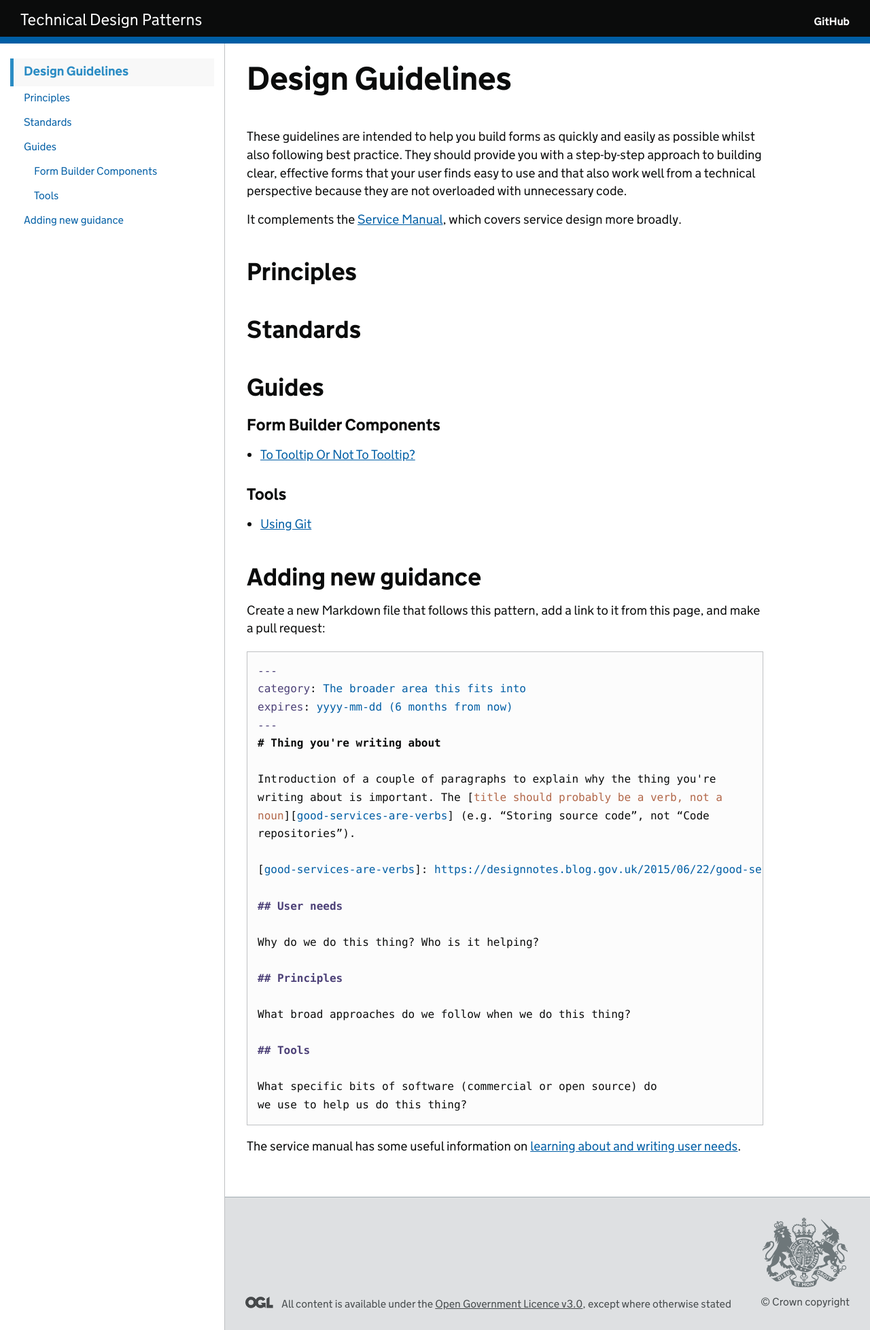
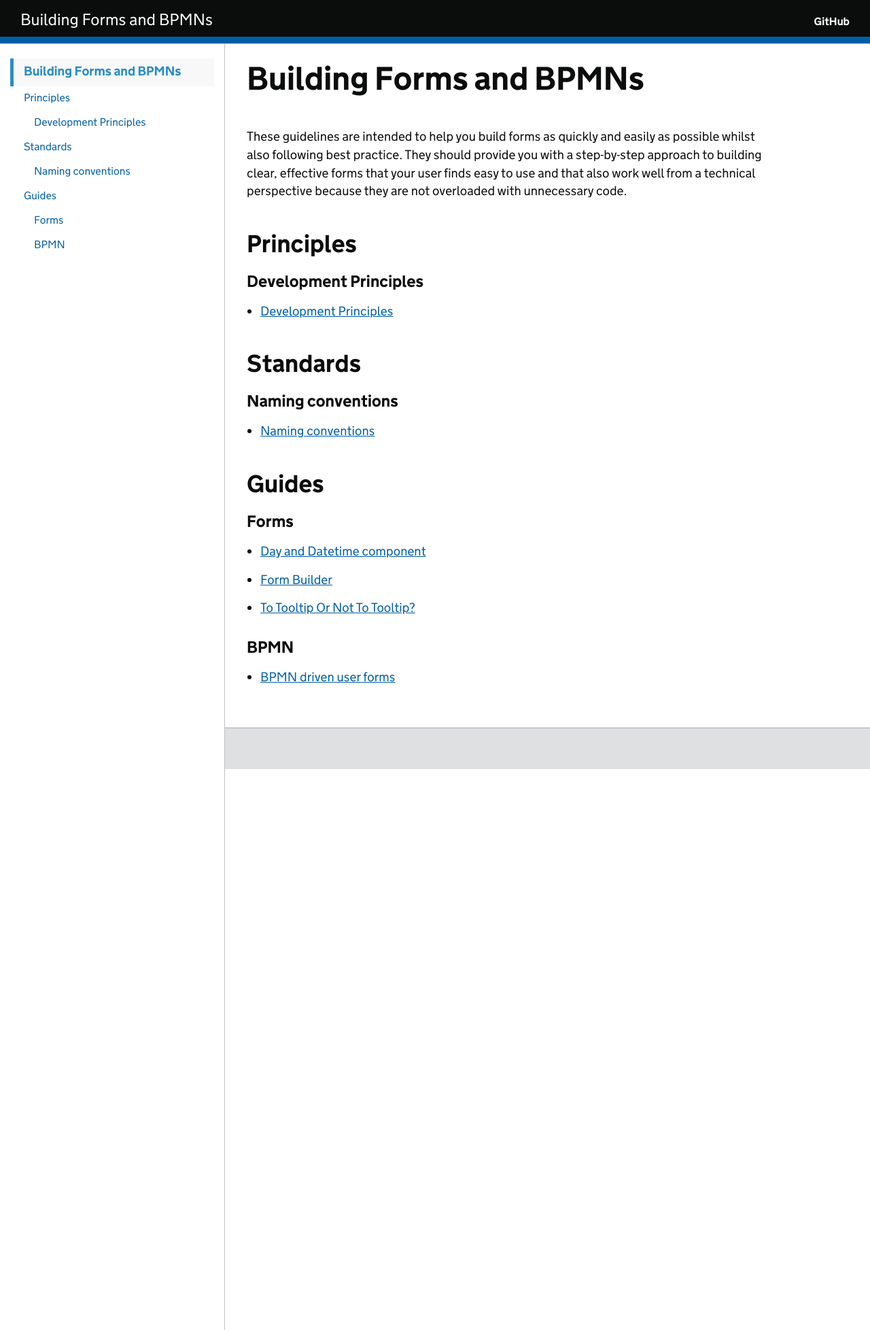
Before and after one commit to UKHomeOffice/cop-design-guidelines, a Jekyll site: the page built from index.md, in a window 1280 px wide. Shown: the whole page at 68% size. Built offline with Jekyll 4.4.1, drawn with Linux system fonts in a browser that asks for light colours; our own code applies the rules of GitHub Pages for plain Markdown files.

Commit message:
Updated document work

````diff
--- a/_config.yml
+++ b/_config.yml
@@ -1,4 +1,4 @@
-title: Technical Design Patterns
+title: Building Forms and BPMNs
 
 permalink: pretty
 
--- a/_includes/footer.html
+++ b/_includes/footer.html
@@ -1,10 +1,2 @@
 <footer class="footer">
-  <div class="footer__licence">
-    <a class="footer__licence-logo" href="https://www.nationalarchives.gov.uk/doc/open-government-licence/version/3/" rel="license">Open Government Licence</a>
-    <p class="footer__licence-description">All content is available under the <a href="https://www.nationalarchives.gov.uk/doc/open-government-licence/version/3/" rel="license">Open Government Licence v3.0</a>, except where otherwise stated</p>
-  </div>
-
-  <div class="footer__copyright">
-    <a class="footer__copyright-logo" href="http://www.nationalarchives.gov.uk/information-management/re-using-public-sector-information/copyright-and-re-use/crown-copyright/">© Crown copyright</a>
-  </div>
 </footer>
--- /dev/null
+++ b/guides/bpmn/user-driven-forms.md
@@ -0,0 +1,5 @@
+---
+category: BPMN
+expires: 2020-12-31
+---
+# BPMN driven user forms
--- /dev/null
+++ b/guides/forms/datetime.md
@@ -0,0 +1,5 @@
+---
+category: Forms
+expires: 2020-12-31
+---
+# Day and Datetime component
--- /dev/null
+++ b/guides/forms/form-builder.md
@@ -0,0 +1,5 @@
+---
+category: Forms
+expires: 2020-12-31
+---
+# Form Builder
--- a/guides/tooltip.md
+++ b/guides/forms/tooltip.md
@@ -1,5 +1,5 @@
 ---
-category: Form Builder Components
+category: Forms
 expires: 2020-12-31
 ---
 # To Tooltip Or Not To Tooltip?
@@ -29,14 +29,14 @@ Then click on the tooltip text box.
 
 It is never acceptable to add html content via the Form Builder palette to create a tooltip for a field. This is because you will be adding unnecessary code which may cause the form to render too slowly. Also the more code there is, the more opportunities there are for errors.
 
-**As a general rule you should not be editing code in JSON in order to build forms. One exception to this is adding your [tooltip title](/design-guidelines/formbuilder/tooltip/#tooltip-title). If you find you are editing JSON ask yourself if there is actually a feature for this in builder that you are not using. If there is no existing feature consult with Forms Platform development team.**
+**As a general rule you should not be editing code in JSON in order to build forms. One exception to this is adding your [tooltip title](/guides/forms/tooltip/#tooltip-title). If you find you are editing JSON ask yourself if there is actually a feature for this in builder that you are not using. If there is no existing feature consult with Forms Platform development team.**
 
-The tooltip text box is where you will enter your [tooltip explanation](/design-guidelines/formbuilder/tooltip/#tooltip-explanation).
+The tooltip text box is where you will enter your [tooltip explanation](/guides/forms/tooltip/#tooltip-explanation).
 
 
 ## Tooltip Explanation
 
-The tooltip box is where you will add your tooltip explanation. This is the sentence or brief paragraph that will appear when the user clicks on the [tooltip title](/design-guidelines/formbuilder/tooltip/#tooltip-title). The information provided in the explanation is very context-specific. You may need to consult with your content designer or user researcher. However there are some general rules. The tooltip explanation should clarify for the user what is required in the associated field. It is alright to use specialist terminology your user will understand, but keep the explanation as simple and clear as possible. The explanation can be typed directly into the ``Tooltip`` box in the builder without the need to use html markup.
+The tooltip box is where you will add your tooltip explanation. This is the sentence or brief paragraph that will appear when the user clicks on the [tooltip title](/guides/forms/tooltip/#tooltip-title). The information provided in the explanation is very context-specific. You may need to consult with your content designer or user researcher. However there are some general rules. The tooltip explanation should clarify for the user what is required in the associated field. It is alright to use specialist terminology your user will understand, but keep the explanation as simple and clear as possible. The explanation can be typed directly into the ``Tooltip`` box in the builder without the need to use html markup.
 
 ![add-tooltip-description-modal](https://user-images.githubusercontent.com/61820359/76081828-e08e0a80-5fa1-11ea-8a7e-9b4b04054f40.png)
 
@@ -52,7 +52,7 @@ If you need to use html markup, for example to create a summary list or a table,
 
 ## Tooltip Title
 
-Having filled in your [tooltip explanation](/design-guidelines/formbuilder/tooltip/#tooltip-explanation) you now need to create a title for the tooltip. If you do not create a custom title for the tooltip it will display with the default `Help`. It is recommended that you use a custom title rather than resorting to the default.
+Having filled in your [tooltip explanation](/guides/forms/tooltip/#tooltip-explanation) you now need to create a title for the tooltip. If you do not create a custom title for the tooltip it will display with the default `Help`. It is recommended that you use a custom title rather than resorting to the default.
 
 To do this go to the field in the builder. Click the `Edit JSON` button.
 
--- a/index.md
+++ b/index.md
@@ -1,17 +1,24 @@
-# Design Guidelines
+# Building Forms and BPMNs
 
 These guidelines are intended to help you build forms as quickly and easily as possible whilst also following best practice. They should provide you with a step-by-step approach to building clear, effective forms that your user finds easy to use and that also work well from a technical perspective because they are not overloaded with unnecessary code.
 
-It complements the [Service Manual](https://www.gov.uk/service-manual),
-which covers service design more broadly.
 
 ## Principles
 
-{% assign principle_groups = site.pages
-  | where: "principle", true %}
+{% assign principles = site.pages
+  | where: "principle", true
+  | group_by: "category" %}
 
-{% for principle in principle_groups %}
+{% for principle_group in principles %}
+{% if principle_group.name != "" %}
+### {{ principle_group.name }}
+{% else %}
+### General principles
+{% endif %}
+
+{% for principle in principle_group.items %}
 - [{{ principle.title }}]({{ principle.url | relative_url }})
+{% endfor %}
 {% endfor %}
 
 ## Standards
@@ -49,39 +56,3 @@ which covers service design more broadly.
 - [{{ guide.title }}]({{ guide.url | relative_url }})
 {% endfor %}
 {% endfor %}
-
-
-## Adding new guidance
-
-Create a new Markdown file that follows this pattern, add a link to it
-from this page, and make a pull request:
-
-```markdown
----
-category: The broader area this fits into
-expires: yyyy-mm-dd (6 months from now)
----
-# Thing you're writing about
-
-Introduction of a couple of paragraphs to explain why the thing you're
-writing about is important. The [title should probably be a verb, not a
-noun][good-services-are-verbs] (e.g. “Storing source code”, not “Code
-repositories”).
-
-[good-services-are-verbs]: https://designnotes.blog.gov.uk/2015/06/22/good-services-are-verbs-2/
-
-## User needs
-
-Why do we do this thing? Who is it helping?
-
-## Principles
-
-What broad approaches do we follow when we do this thing?
-
-## Tools
-
-What specific bits of software (commercial or open source) do
-we use to help us do this thing?
-```
-
-The service manual has some useful information on [learning about and writing user needs](https://www.gov.uk/service-manual/user-research/start-by-learning-user-needs).
--- /dev/null
+++ b/principles/development-principles.md
@@ -0,0 +1,6 @@
+---
+category: Development Principles
+expires: 2020-12-31
+---
+
+# Development Principles
--- /dev/null
+++ b/standards/naming-conventions.md
@@ -0,0 +1,6 @@
+---
+category: Naming conventions
+expires: 2020-12-31
+---
+
+# Naming conventions
````
Also changed, not shown: guides/using-git.md (deleted, +0 -106 lines), Gemfile.lock (added), 1 other file.
